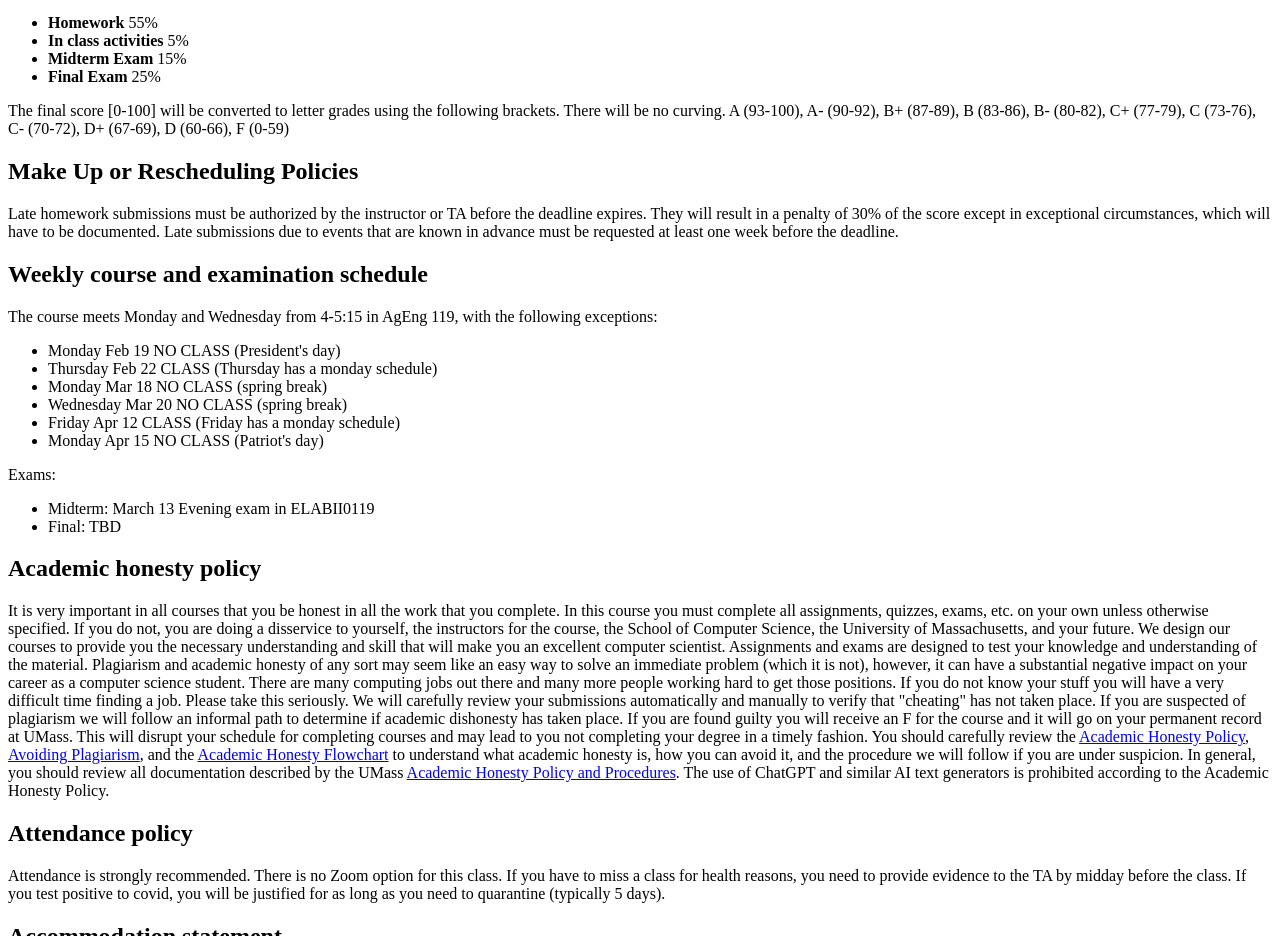
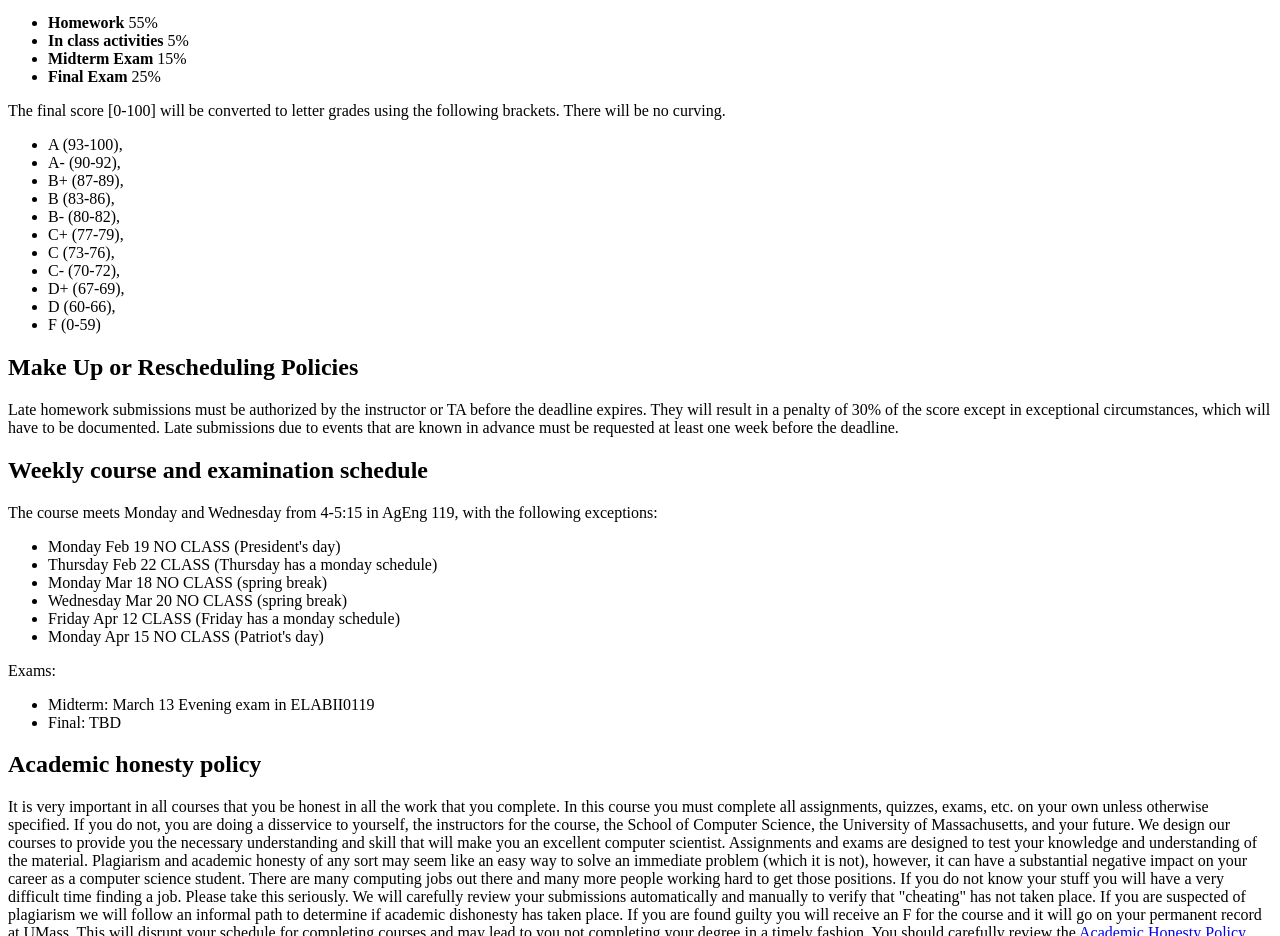
Before and after one commit to trek-palmer/trek-palmer.github.io, a plain HTML site: page teaching/umass-cs-445-sp-2024/syllabus.html in a window 1280 px wide. Shown: the part 1480-2416 px from the top of the page. Drawn offline with Linux system fonts and the light colour scheme.

Commit message:
Put grade brackets into a list

```diff
--- a/teaching/umass-cs-445-sp-2024/syllabus.html
+++ b/teaching/umass-cs-445-sp-2024/syllabus.html
@@ -140,7 +140,19 @@
       <li> <b>Final Exam</b> 25% </li>
     </ul>
     The final score [0-100] will be converted to letter grades using the following brackets. There will be no curving.
-    A (93-100), A- (90-92), B+ (87-89), B (83-86), B- (80-82), C+ (77-79), C (73-76), C- (70-72), D+ (67-69), D (60-66), F (0-59)
+    <ul>
+      <li> A (93-100), </li>
+      <li> A- (90-92), </li>
+      <li> B+ (87-89), </li>
+      <li> B (83-86), </li>
+      <li> B- (80-82), </li>
+      <li> C+ (77-79), </li>
+      <li> C (73-76), </li>
+      <li> C- (70-72), </li>
+      <li> D+ (67-69), </li>
+      <li> D (60-66), </li>
+      <li> F (0-59)</li>
+    </ul>
 
     <h2>Make Up or Rescheduling Policies</h2>
 Late homework submissions must be authorized by the instructor or TA before the deadline expires. They will result in a penalty of 30% of the score except in exceptional circumstances, which will have to be documented. Late submissions due to events that are known in advance must be requested at least one week before the deadline.
```
